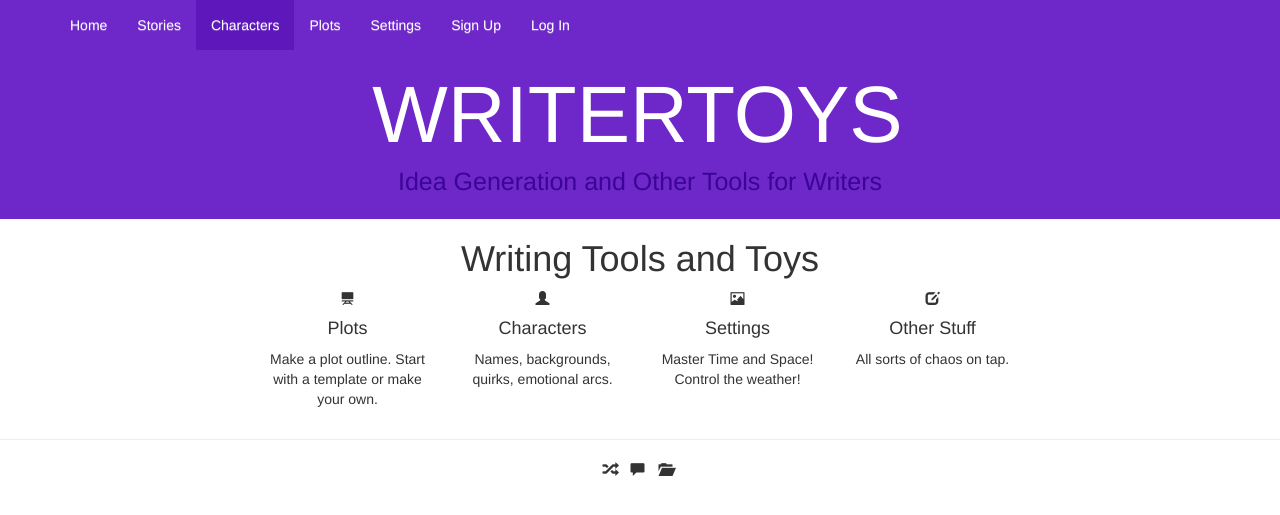
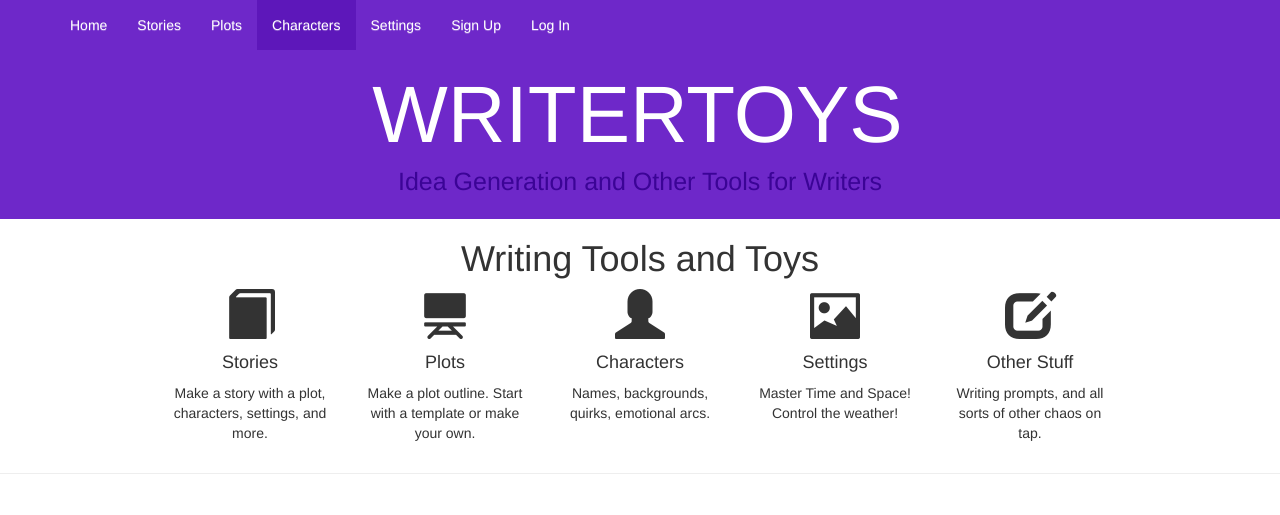
Before and after one commit to rlunde/writertoys, a Flask app: page / in a window 1280 px wide. Shown: the top 515 px of the page. Run offline with Flask 2, Linux system fonts and the light colour scheme; some libraries are stand-ins or nearby versions.

Commit message:
base landing page layout done

```diff
--- a/static/css/main.css
+++ b/static/css/main.css
@@ -63,3 +63,7 @@
 .alt li a:hover, .alt li.active {
   background-color:#5D17BA;
 }
+
+.glyphicon {
+    font-size: 50px;
+}
--- a/templates/index.html
+++ b/templates/index.html
@@ -31,8 +31,8 @@
     <div class="navbar-collapse collapse" id="navbar">
       <ul class="nav navbar-nav">
             <li><a href="#stories">Stories</a> </li>
+            <li><a href="#plots">Plots</a> </li>
             <li><a href="#characters">Characters</a> </li>
-            <li><a href="#plots">Plots</a> </li>
             <li><a href="#settings">Settings</a> </li>
             <li><a href="/signup">Sign Up</a> </li>
             <li><a href="/login">Log In</a> </li>
@@ -57,7 +57,14 @@
       </div>
     </div>
     <div class="row">
-      <div class="col-md-2 col-md-offset-2 text-center">
+      <div class="col-md-2 col-md-offset-1 text-center">
+        <div class="featurette-item">
+          <i class="glyphicon glyphicon-book"></i>
+          <h4>Stories</h4>
+          <p>Make a story with a plot, characters, settings, and more.</p>
+        </div>
+      </div>
+      <div class="col-md-2 text-center">
         <div class="featurette-item">
           <i class="glyphicon glyphicon-blackboard"></i>
           <h4>Plots</h4>
@@ -82,7 +89,7 @@
         <div class="featurette-item">
           <i class="glyphicon glyphicon-edit"></i>
           <h4>Other Stuff</h4>
-          <p>All sorts of chaos on tap.</p>
+          <p>Writing prompts, and all sorts of other chaos on tap.</p>
         </div>
       </div>
     </div>
@@ -95,11 +102,7 @@
   <div class="container">
     <div class="row">
       <div class="col-md-6 col-md-offset-3 text-center">
-        <ul class="list-inline">
-          <li><i class="glyphicon glyphicon-random glyphicon-2x"></i></li>
-          <li><i class="glyphicon glyphicon-comment glyphicon-2x"></i></li>
-          <li><i class="glyphicon glyphicon-folder-open glyphicon-2x"></i></li>
-        </ul>
+      <!-- figure out something to say -->
       </div>
     </div>
   </div>
```
Also changed, not shown: 1 other file.
